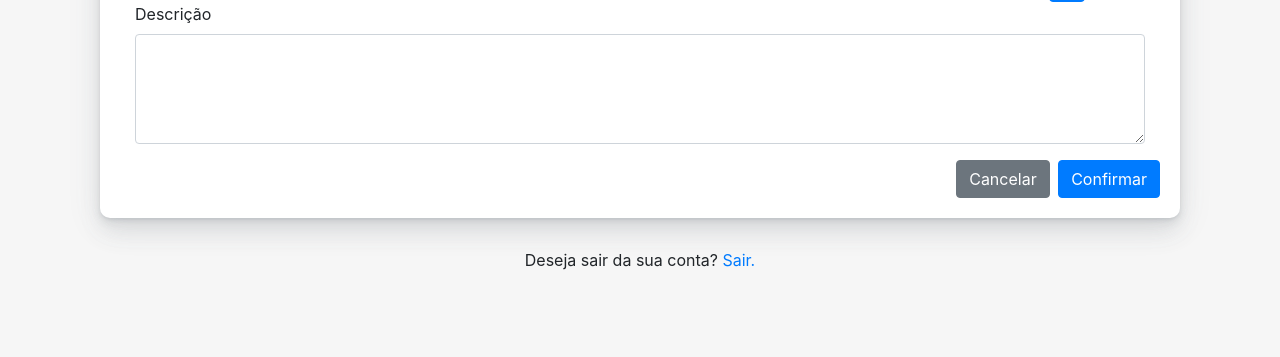
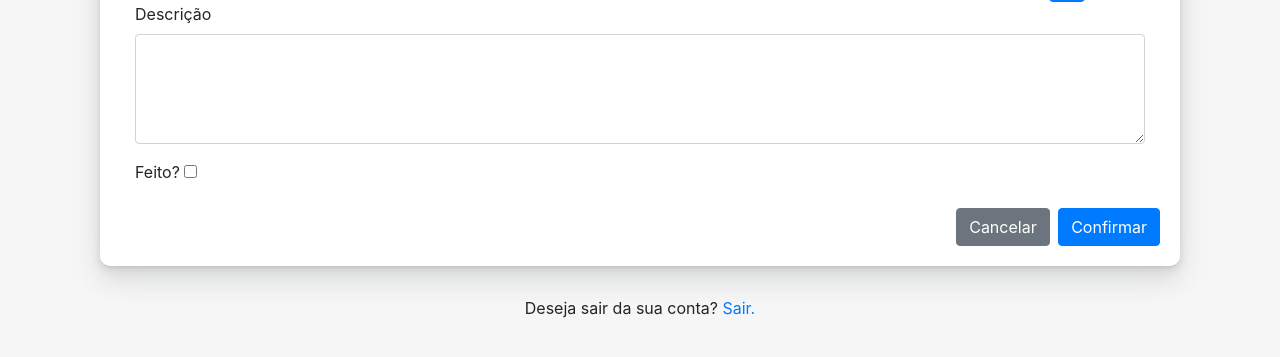
Before and after one commit to gustaoliv/Django-To-do-List, a Django app: template tasks/templates/update-task.html in a window 1280 px wide. Shown: the part 428-785 px from the top of the page. Run offline with Django 4.2, Linux system fonts and the light colour scheme; the template is opened without the code that fills it, so the values that code supplies are empty; some libraries are stand-ins or nearby versions.

Commit message:
checkbox add edit form

```diff
--- a/tasks/templates/update-task.html
+++ b/tasks/templates/update-task.html
@@ -35,6 +35,13 @@
             <label for="description">Descrição</label>
             <textarea class="form-control" id="id_description" name="description" rows="4" >{{object.description}}</textarea>
         </div>
+
+        <div class="form-group">
+            <label for="id_done">Feito?</label>
+            <input type="checkbox" name="done" id="id_done" {% if object.done %}checked{% endif %}>
+        </div>
+
+
     </div>
     <div class="text-right">
     <a type="button" class="btn btn-secondary mr-1" href="{% url 'lista-tarefas' %}">Cancelar</a>
--- a/tasks/views.py
+++ b/tasks/views.py
@@ -73,8 +73,8 @@ class TaskUpdateView(UpdateView):
     model = Task
     template_name = 'update-task.html'
     success_url = reverse_lazy("lista-tarefas")
-    # fields = ['name', 'conclusion_date', 'category', 'file', 'description', 'done']
-    fields = ['name',]
+    fields = ['name', 'conclusion_date', 'category', 'description', 'done']
+
 
     def get_context_data(self, **kwargs):
         context = super().get_context_data(**kwargs)
```
